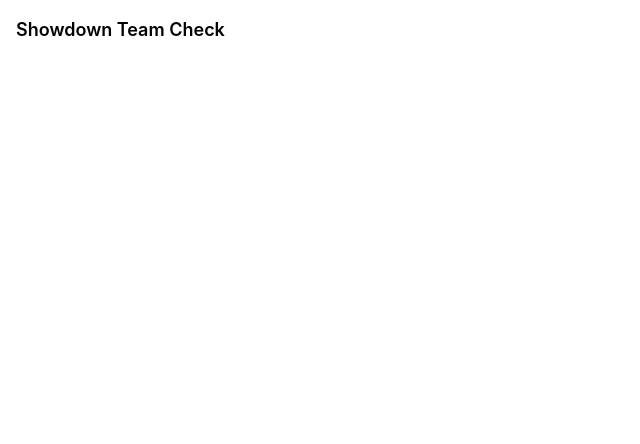
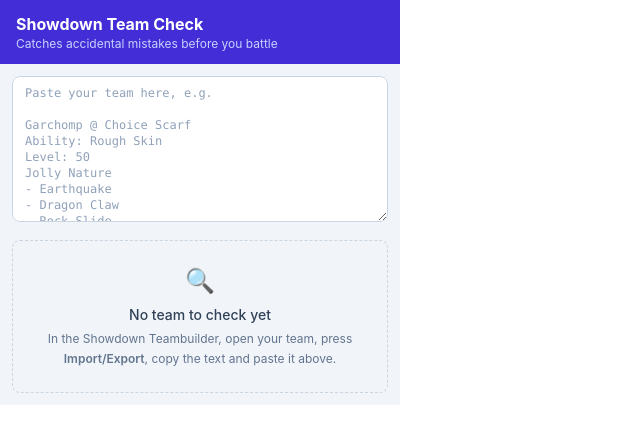
Before and after one commit to Deshenfektion/Pokemon-Champions-Open-Team-Sheet-Checker-Chrome-Extension, a React (Vite) app: page / in a window 1280 px wide. Shown: the top 444 px of the page, without its empty margins (0-640 px from the left). Built offline with nearby package versions, Linux system fonts and the light colour scheme.

Commit message:
Wire popup UI to parser and validation engine

```diff
--- a/src/extension/popup/App.tsx
+++ b/src/extension/popup/App.tsx
@@ -1,5 +1,67 @@
-export const App = () => (
-  <main className="p-4">
-    <h1 className="text-lg font-semibold">Showdown Team Check</h1>
-  </main>
-);
+import { useMemo, useState } from 'react';
+import { parseTeam } from '../../parser/parseTeam';
+import { DEFAULT_SETTINGS } from '../../shared/types/settings';
+import type { ValidationMessage } from '../../shared/types/validation';
+import { getDisplayName } from '../../shared/utils/names';
+import { runValidation } from '../../validation/engine';
+import { allRules } from '../../validation/rules';
+import { EmptyState } from './components/EmptyState';
+import { ParserNotes } from './components/ParserNotes';
+import { PokemonCard } from './components/PokemonCard';
+import { SummaryBar } from './components/SummaryBar';
+import { TeamInput } from './components/TeamInput';
+
+export const App = () => {
+  const [teamText, setTeamText] = useState('');
+
+  const parsed = useMemo(() => parseTeam(teamText), [teamText]);
+  const report = useMemo(
+    () => runValidation(parsed.team, DEFAULT_SETTINGS, allRules),
+    [parsed.team],
+  );
+
+  const teamMessages = report.messages.filter((message) => message.pokemonIndex === undefined);
+  const messagesFor = (index: number): readonly ValidationMessage[] =>
+    report.messages.filter((message) => message.pokemonIndex === index);
+
+  const hasTeam = parsed.team.pokemon.length > 0;
+
+  return (
+    <div className="min-h-[300px] bg-slate-100 text-slate-800 dark:bg-slate-900 dark:text-slate-100">
+      <header className="bg-indigo-700 px-4 py-3 dark:bg-indigo-950">
+        <h1 className="text-base font-bold text-white">Showdown Team Check</h1>
+        <p className="text-xs text-indigo-200">Catches accidental mistakes before you battle</p>
+      </header>
+
+      <main className="space-y-3 p-3">
+        <TeamInput value={teamText} onChange={setTeamText} />
+
+        {hasTeam ? (
+          <>
+            <SummaryBar report={report} />
+            <ParserNotes issues={parsed.issues} />
+            <div className="space-y-2">
+              {teamMessages.length > 0 && (
+                <PokemonCard name="Whole team" messages={teamMessages} />
+              )}
+              {parsed.team.pokemon.map((pokemon, index) => (
+                <PokemonCard
+                  key={index}
+                  name={getDisplayName(pokemon, index)}
+                  subtitle={
+                    pokemon.nickname !== undefined && pokemon.species !== ''
+                      ? `“${pokemon.nickname}”`
+                      : undefined
+                  }
+                  messages={messagesFor(index)}
+                />
+              ))}
+            </div>
+          </>
+        ) : (
+          <EmptyState />
+        )}
+      </main>
+    </div>
+  );
+};
```
